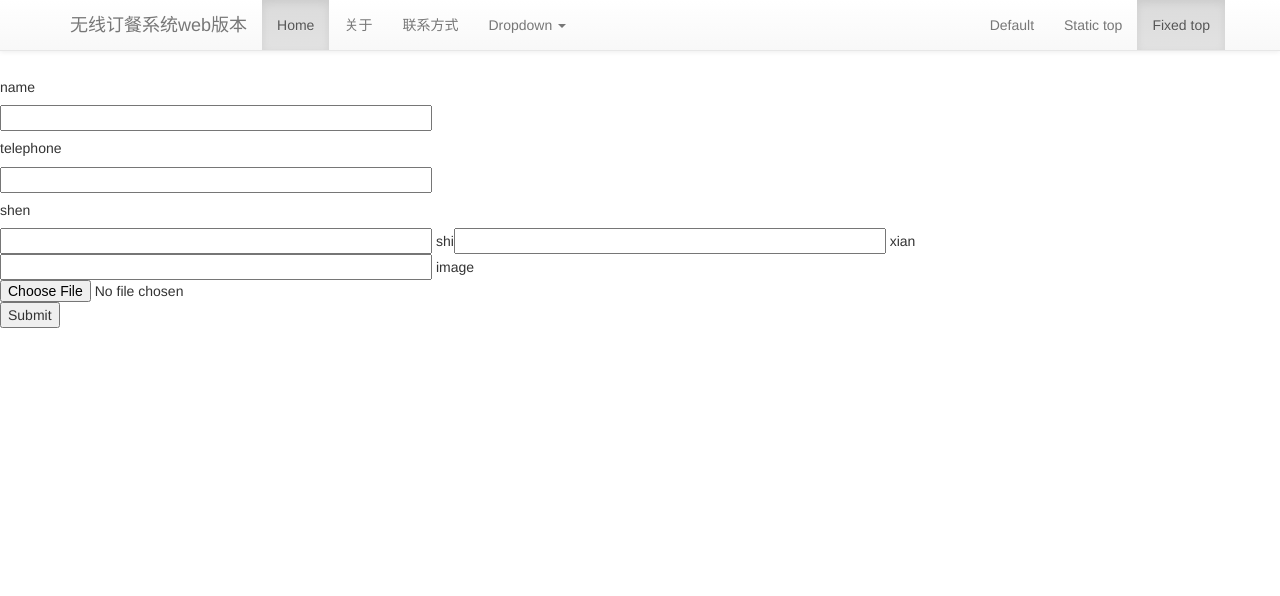
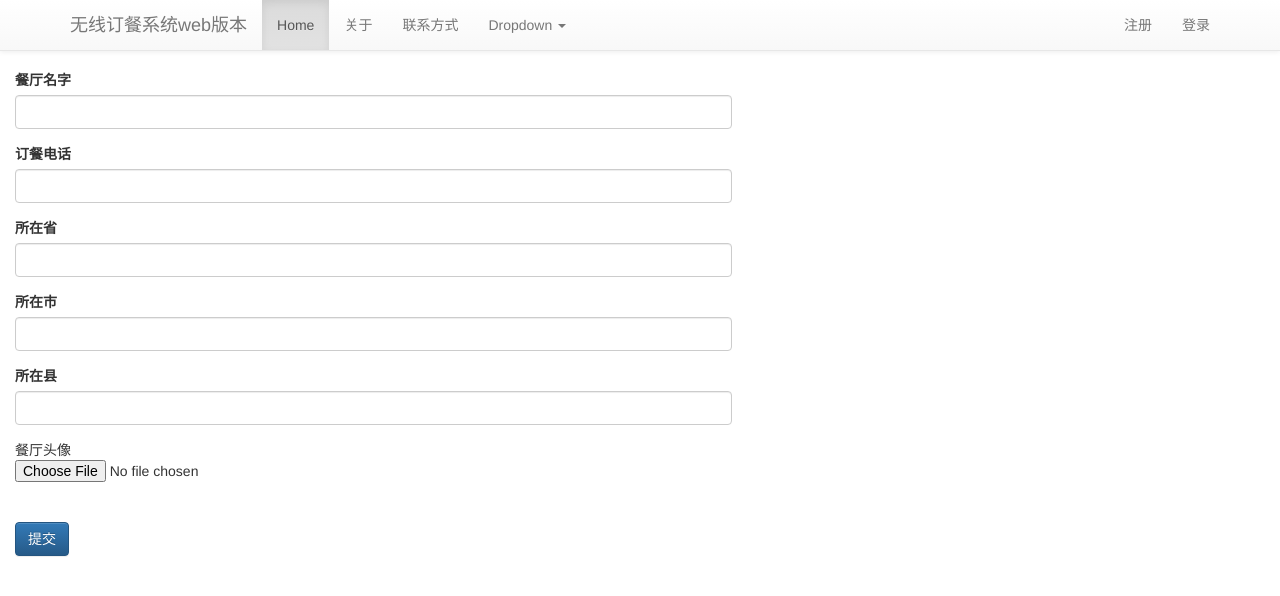
Before and after one commit to zhenshigu/asyimage-server, a CodeIgniter app: page /DingCan/index.php/web/usermanage/setResturant in a window 1280 px wide. Shown: the top 596 px of the page. Run offline with CodeIgniter, Linux system fonts and the light colour scheme; some libraries are stand-ins or nearby versions.

Commit message:
美化界面

```diff
--- a/application/controllers/web/userManage.php
+++ b/application/controllers/web/userManage.php
@@ -11,6 +11,7 @@ class UserManage extends CI_Controller{
 	  	$this->form_validation->set_rules('passconf', 'Password Confirmation', 'trim|required|min_length[6]');
 	  if ($this->form_validation->run() == FALSE)
 		  {
+		  	$this->load->view("webviews/nav");
 		   $this->load->view('webviews/addUser.php');
 		  }
 		  else
@@ -24,9 +25,11 @@ class UserManage extends CI_Controller{
 //		var_dump($info);
 			$this->load->model('yhxt');
 			if ($this->yhxt->register($info)){
+				$this->load->view("webviews/nav");
 				$this->load->view('webviews/addUserSuccess');
 			}else {
-				echo "fail";
+				$this->load->view("webviews/nav");
+				echo "添加失败";
 			}
 
 		  }
@@ -47,6 +50,7 @@ class UserManage extends CI_Controller{
 		if (!isset($_SESSION)){
 			session_start();
 		}
+		$this->load->model('yhxt');
 		if (!isset($_SESSION['uid'])){
 			//验证用户登录
 			$email=$this->input->post("email",true);
@@ -62,6 +66,21 @@ class UserManage extends CI_Controller{
 				exit();
 			}
 			//获取用户信息并保存到session
+//			$resinfo=$this->yhxt->findUid($_SESSION['uid']);
+//			if ($resinfo){
+//				$_SESSION['rid']=$resinfo->rid;
+//				$_SESSION['rname']=$resinfo->rname;
+//				$_SESSION['phone']=$resinfo->telephone;
+//				$_SESSION['location']=$resinfo->shen.$resinfo->shi.$resinfo->xian;
+//				$image=$resinfo->image;
+//				$_SESSION['image']=str_replace("10.0.2.2", "localhost", $image);
+//			}else {
+//				$this->load->view("webviews/nav");
+//				$this->setResturant();
+//				return ;
+//			}
+		}
+//获取用户信息并保存到session
 			$resinfo=$this->yhxt->findUid($_SESSION['uid']);
 			if ($resinfo){
 				$_SESSION['rid']=$resinfo->rid;
@@ -72,11 +91,9 @@ class UserManage extends CI_Controller{
 				$_SESSION['image']=str_replace("10.0.2.2", "localhost", $image);
 			}else {
 				$this->load->view("webviews/nav");
-//				$this->load->view("webviews/resturant");
 				$this->setResturant();
 				return ;
 			}
-		}
 				$this->load->model('rescai');
 				$limit=4;
 				$caiinfo=$this->rescai->getList(array($_SESSION['rid'],$limit));
@@ -114,7 +131,7 @@ class UserManage extends CI_Controller{
 		  }else {
 		  	$this->load->view("webviews/nav");
 		  	$data=$this->input->post();
-		  	var_dump($_FILES);
+//		  	var_dump($_FILES);
 //			var_dump($data);
 		  	if($_FILES['file']['error'] > 0){
 					   echo '!problem:';
@@ -158,7 +175,8 @@ class UserManage extends CI_Controller{
 			    	$data['uid']=$_SESSION['uid'];
 			    	$this->load->model('rescai');
 			    	if ($this->rescai->setRes($data)){
-			    		echo "resturant setting success";
+			    		$this->load->view("webviews/nav");
+			    		echo "餐厅设置成功";
 			    		$this->load->model('yhxt');
 				    	$resinfo=$this->yhxt->findUid($_SESSION['uid']);
 						if ($resinfo){
--- a/application/views/webviews/addUserSuccess.php
+++ b/application/views/webviews/addUserSuccess.php
@@ -4,7 +4,7 @@
 </head>
 <body>
 
-<h3>Your form was successfully submitted!</h3>
+<h3>注册成功，请登录!</h3>
 
 
 </body>
--- a/application/views/webviews/nav.php
+++ b/application/views/webviews/nav.php
@@ -49,9 +49,8 @@ body {
             </li>
           </ul>
           <ul class="nav navbar-nav navbar-right">
-            <li><a href="../navbar/">Default</a></li>
-            <li><a href="../navbar-static-top/">Static top</a></li>
-            <li class="active"><a href="./">Fixed top <span class="sr-only">(current)</span></a></li>
+            <li><a href="http://localhost:8080/DingCan/index.php/web/userManage/addUser">注册</a></li>
+             <li><a href="http://localhost:8080/DingCan/index.php/web/userManage/verify">登录</a></li>
           </ul>
         </div><!--/.nav-collapse -->
       </div>
--- a/application/views/webviews/resturant.php
+++ b/application/views/webviews/resturant.php
@@ -4,21 +4,31 @@
 <body>
 
 <?php echo validation_errors(); ?>
-<form enctype="multipart/form-data" action="setResturant" method="post" >
-
-
-<h5>name</h5>
-<input type="text" name="rname" value="" size="50" />
-
-<h5>telephone </h5>
-<input type="text" name="telephone" value="" size="50" />
-
-<h5>shen </h5>
-<input type="text" name="shen" value="" size="50" />
-shi<input type="text" name="shi" value="" size="50" />
-xian<input type="text" name="xian" value="" size="50" />
-image<input name="file" type="file">
-<div><input type="submit" value="Submit" /></div>
+<div class="col-md-7 ">
+<form enctype="multipart/form-data" action="setResturant"   method="post">
+  <div class="form-group">
+    <label for="rname">餐厅名字</label>
+    <input type="text" class="form-control"  id="rname"  name="rname">
+  </div>
+  <div class="form-group">
+    <label for="telephone">订餐电话</label>
+    <input type="text" class="form-control" id="telephone" name="telephone">
+  </div>
+   <div class="form-group">
+    <label for="shen">所在省</label>
+    <input type="text" class="form-control" id="shen"   name="shen">
+  </div>
+     <div class="form-group">
+    <label for="shi">所在市</label>
+    <input type="text" class="form-control" id="shi"   name="shi">
+  </div>
+     <div class="form-group">
+    <label for="xian">所在县</label>
+    <input type="text" class="form-control" id="xian"   name="xian">
+  </div>
+   餐厅头像<input name="file" type="file"> <br><br>
+  <button type="submit" class="btn btn-primary">提交</button>
 </form>
+</div>
 </body>
 </html>
```
Also changed, not shown: application/views/webviews/addUser.php (+16 -18 lines).
